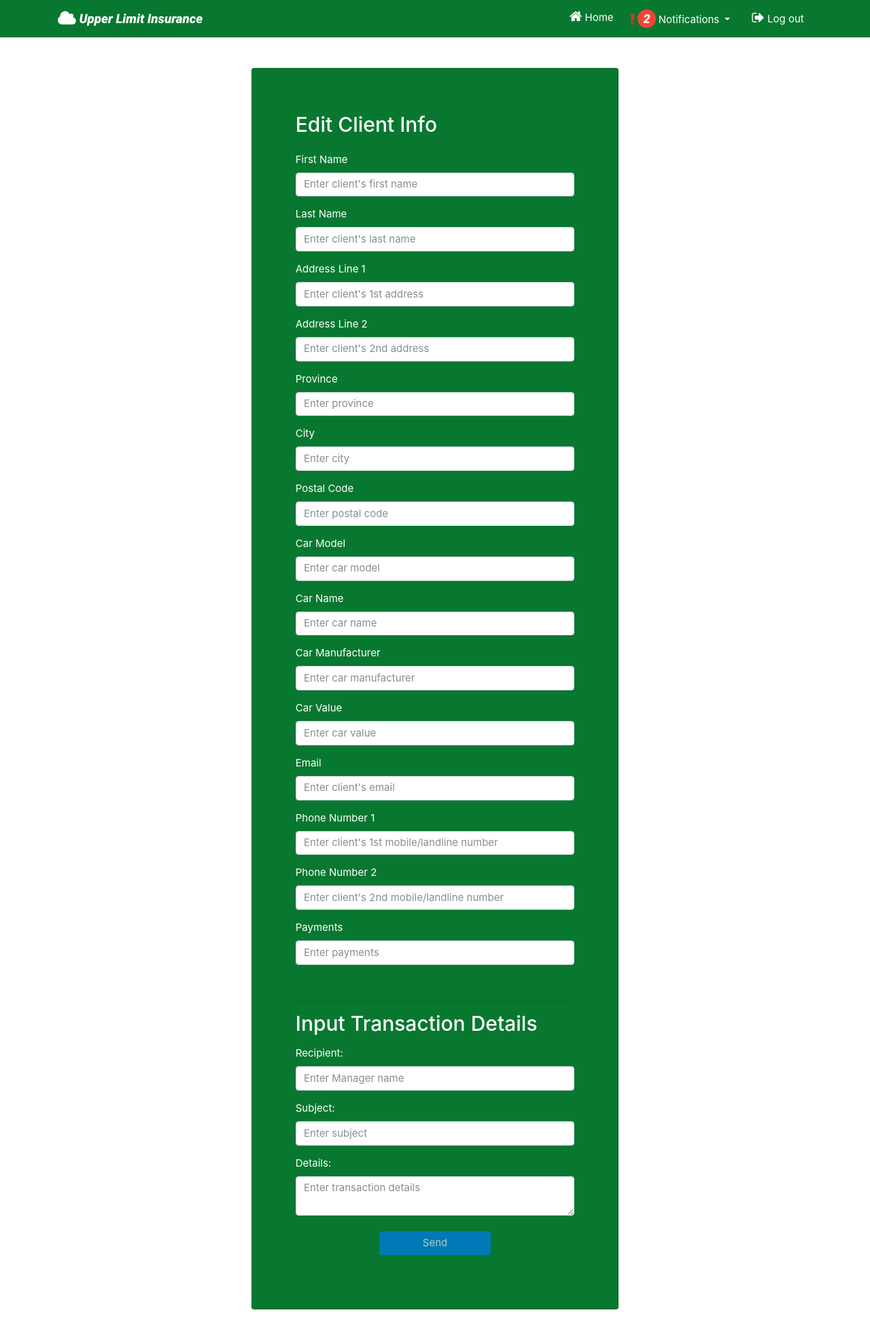
After one commit to randito-roxasjr/Introse-Group-LoDee, a PHP site: page /upperlimit/editClient.html in a window 1280 px wide. The commit adds this page. Shown: the whole page at 68% size. Run offline with PHP 8.4, Linux system fonts and the light colour scheme; some libraries are stand-ins or nearby versions.

Commit message:
update home_agent

```diff
--- /dev/null
+++ b/editClient.html
@@ -0,0 +1,301 @@
+<!DOCTYPE html>
+<html>
+
+<head>
+  <style>
+    nav, #container, button{
+      background-color: #087830;
+    }
+
+    #brand:hover {
+      text-shadow: 2px 2px #000000;
+    }
+
+	#inbox:hover, #notifications:hover, #logout:hover, #myBtn:hover {
+      background-color: rgba(0, 0, 0, 0.3);
+    }
+
+	#myBtn {
+		display: none;
+		position: fixed;
+		bottom: 20px;
+		right: 30px;
+		z-index: 99;
+		border: none;
+		outline: none;
+		background-color: #087830;
+		color: white;
+		cursor: pointer;
+		padding: 15px;
+		border-radius: 10px;
+	}
+
+	.badge {
+		border-radius:1em;
+		margin:0 0.25em;
+	}
+
+	/* The Modal (background) */
+
+    .modal {
+      display: none;
+      /* Hidden by default */
+      position: fixed;
+      /* Stay in place */
+	  z-index: 1;
+      /* Sit on top */
+      padding-top: 10px;
+      /* Location of the box */
+      left: 0;
+      top: 0;
+      width: 100%;
+      /* Full width */
+      height: 100%;
+      /* Full height */
+      overflow: auto;
+      /* Enable scroll if needed */
+      background-color: rgb(0, 0, 0);
+      /* Fallback color */
+      background-color: rgba(0, 0, 0, 0.4);
+      /* Black w/ opacity */
+    }
+    /* Modal Content */
+
+    .modal-content {
+      background-color: #fefefe;
+      margin: auto;
+      padding: 20px;
+      border: 1px solid #888;
+      width: 80%;
+    }
+    /* The Close Button */
+
+    .close {
+      color: #aaaaaa;
+      float: right;
+      font-size: 28px;
+      font-weight: bold;
+    }
+
+    .close:hover,.close:focus {
+      color: #000;
+      text-decoration: none;
+      cursor: pointer;
+    }
+
+	#modal-body {
+		font-color: black;
+	}
+
+	.form-group {
+		color: white;
+	}
+
+	.form-group2 {
+		color: black;
+	}
+
+	dropdown-item{
+		cursor: pointer;
+	}
+  </style>
+  <script>
+	// When the user scrolls down 20px from the top of the document, show the button
+	window.onscroll = function() {scrollFunction()};
+
+	function scrollFunction() {
+		if (document.body.scrollTop > 20 || document.documentElement.scrollTop > 20) {
+			document.getElementById("myBtn").style.display = "block";
+		} else {
+			document.getElementById("myBtn").style.display = "none";
+		}
+	}
+
+	// When the user clicks on the button, scroll to the top of the document
+	function topFunction() {
+		document.body.scrollTop = 0; // For Chrome, Safari and Opera
+		document.documentElement.scrollTop = 0; // For IE and Firefox
+	}
+  </script>
+  <meta charset="utf-8">
+  <meta name="viewport" content="width=device-width, initial-scale=1">
+  <link href="https://fonts.googleapis.com/css?family=Montserrat:600i|Roboto:900i" rel="stylesheet">
+  <link rel="stylesheet" href="https://www.w3schools.com/w3css/4/w3.css">
+  <link rel="stylesheet" href="https://cdnjs.cloudflare.com/ajax/libs/font-awesome/4.7.0/css/font-awesome.min.css" type="text/css">
+  <link rel="stylesheet" href="https://maxcdn.bootstrapcdn.com/bootstrap/4.0.0-beta.2/css/bootstrap.min.css" integrity="sha384-PsH8R72JQ3SOdhVi3uxftmaW6Vc51MKb0q5P2rRUpPvrszuE4W1povHYgTpBfshb" crossorigin="anonymous">
+  <link href="https://fonts.googleapis.com/css?family=Bitter" rel="stylesheet">
+  <link href="https://fonts.googleapis.com/css?family=Abril+Fatface|Concert+One|Lobster" rel="stylesheet">
+  <link rel="stylesheet" href="bootstrap-notifications.css" type="text/css">
+  <link rel="stylesheet" href="bootstrap-notifications.min.css" type="text/css">
+  <script src="https://ajax.googleapis.com/ajax/libs/jquery/2.2.0/jquery.min.js"></script>
+</head>
+
+<body>
+	<nav class="navbar navbar-expand-md navbar-dark">
+    <div class="container">
+      <a id="brand" class="navbar-brand" href="home_Agent.html"><i class="fa d-inline fa-lg fa-cloud"></i><b style="font-family: 'Roboto', sans-serif">  Upper Limit Insurance</b></a>
+      <button class="navbar-toggler navbar-toggler-right" type="button" data-toggle="collapse" data-target="#navbar2SupportedContent"
+        aria-controls="navbar2SupportedContent" aria-expanded="false" aria-label="Toggle navigation"> <span class="navbar-toggler-icon"></span> </button>
+      <div class="collapse navbar-collapse text-center justify-content-end" id="navbar2SupportedContent">
+        <ul class="navbar-nav">
+		  <li class="nav-item">
+            <a id="logout" class="btn navbar-btn ml-2 text-white" href="home_agent.html"><i class="fa fa-home" aria-hidden="true" style="font-size:20px"></i> Home</a>
+          </li>
+          <li class="nav-item">
+            <div class="btn-group">
+              <button id="notifications" class="btn dropdown-toggle text-white" data-toggle="dropdown" style="cursor:pointer">
+				<i style="color: #f42929"class="fa d-inline fa-lg fa-exclamation -o"></i>
+				  <span style="font-size: 18px; font-family: 'Roboto', sans-serif" class="w3-badge w3-red">2</span>
+					Notifications
+			  </button>
+              <div class="dropdown-menu">
+				<a class="dropdown-item text-center"><center><a href="#">Dave Lister</a> confirmed <a href="#">Transaction #1</a></center></a></a>
+                <div class="dropdown-divider"></div>
+                <a class="dropdown-item text-center"><center><a href="#">Bob Brown</a> rejected <a href="#">Transaction #2</a></center></a></a>
+                <div class="dropdown-divider"></div>
+                <a style="color: #087830" href="notifications_agent.html" class="dropdown-item text-center"><i class="glyphicon glyphicon-search"></i>View All</a>
+              </div>
+            </div>
+        </ul>
+		<a id="logout" class="btn navbar-btn ml-2 text-white" href="home.html"><i style="font-size:20px" class="fa">&#xf08b;</i> Log out</a>
+      </div>
+    </div>
+	</nav>
+  <div class="py-5" style="background-color: #FFFFFF">
+    <div class="container">
+      <div class="row">
+        <div class="col-md-3"> </div>
+        <div class="col-md-6">
+          <div class="card p-5" style="background-color: #087830">
+            <div class="card-body">
+              <h2 style="color: white;" class="mb-4">Edit Client Info</h2>
+              <form action = "http://localhost:8080/upperlimit/clientadded.php" method = "post">
+                <div class="form-group"> <label>First Name</label>
+                  <input type="text" name="firstname" class="form-control" placeholder="Enter client's first name" required> </div>
+				<div class="form-group"> <label>Last Name</label>
+                  <input type="text" name="lastname" class="form-control" placeholder="Enter client's last name" required> </div>
+                <div class="form-group"> <label>Address Line 1</label>
+                  <input type="text" name="address1" class="form-control" placeholder="Enter client's 1st address" required> </div>
+				<div class="form-group"> <label>Address Line 2</label>
+                  <input type="text" name="address2" class="form-control" placeholder="Enter client's 2nd address"> </div>
+				<div class="form-group"> <label>Province</label>
+                  <input type="text" name="province" class="form-control" placeholder="Enter province" required> </div>
+				<div class="form-group"> <label>City</label>
+                  <input type="text" name="city" class="form-control" placeholder="Enter city" required> </div>
+				<div class="form-group"> <label>Postal Code</label>
+                  <input type="number" name="postalcode" min="1" step="any" class="form-control" placeholder="Enter postal code" required> </div>
+                <div class="form-group"> <label>Car Model</label>
+                  <input type="text" name="carmodel" class="form-control" placeholder="Enter car model" required> </div>
+                <div class="form-group"> <label>Car Name</label>
+                  <input type="text" name="carname" class="form-control" placeholder="Enter car name" required> </div>
+				<div class="form-group"> <label>Car Manufacturer</label>
+                  <input type="text" name="carmanufacturer" class="form-control" placeholder="Enter car manufacturer" required> </div>
+                <div class="form-group"> <label>Car Value</label>
+                  <input type="number" name="carvalue" min="1" step="any" class="form-control" placeholder="Enter car value" required> </div>
+                <div class="form-group"> <label>Email</label>
+                  <input type="email" name="emailaddress" class="form-control" placeholder="Enter client's email" required> </div>
+                <div class="form-group"> <label>Phone Number 1</label>
+                  <input type="tel" name="phonenumber1" class="form-control" placeholder="Enter client's 1st mobile/landline number" required> </div>
+				<div class="form-group"> <label>Phone Number 2</label>
+                  <input type="tel" name="phonenumber2" class="form-control" placeholder="Enter client's 2nd mobile/landline number"> </div>
+                <div class="form-group"> <label>Payments</label>
+                  <input type="number" class="form-control" placeholder="Enter payments" required> </div>
+				<!--<button class="btn btn-primary" id="abc2" data-toggle="modal" data-target="#exampleModalLong1" disabled >Set Transaction Details</button>
+				<script type="text/javascript">
+					function s(){
+					var i=document.getElementById("abc");
+						if(i.value==""){
+							document.getElementById("abc2").disabled=true;
+							document.getElementById("abc2").style="cursor:";
+						}
+						else{
+							document.getElementById("abc2").disabled=false;
+							document.getElementById("abc2").style="cursor:pointer";
+						}
+					}
+				</script>
+				<br>
+				<!-- Modal --
+				  <div class="modal fade" id="exampleModalLong1" tabindex="-1" role="dialog" aria-labelledby="exampleModalLongTitle" aria-hidden="true">
+					<div class="modal-dialog" role="document">
+					  <div class="modal-content">
+						<div class="modal-header">
+						  <h5 class="modal-title" id="exampleModalLongTitle">New transaction</h5>
+						  <button type="button" class="close" data-dismiss="modal" aria-label="Close"> <span aria-hidden="true">×</span> </button>
+						</div>
+						<div style="font-color: black" class="modal-body">
+							  <small class="timestamp" id="para1"></small>
+							  <br>
+							  <br>
+							  <script>
+								document.getElementById("para1").innerHTML = formatAMPM();
+
+								function formatAMPM() {
+								var d = new Date(),
+									minutes = d.getMinutes().toString().length == 1 ? '0'+d.getMinutes() : d.getMinutes(),
+									hours = d.getHours().toString().length == 1 ? '0'+d.getHours() : d.getHours()-12,
+									ampm = d.getHours() >= 12 ? 'pm' : 'am',
+									months = ['Jan','Feb','Mar','Apr','May','Jun','Jul','Aug','Sep','Oct','Nov','Dec'],
+									days = ['Sun','Mon','Tue','Wed','Thu','Fri','Sat'];
+								return 'Today is '+days[d.getDay()]+', '+months[d.getMonth()]+' '+d.getDate()+', '+d.getFullYear()+' -  '+hours+':'+minutes+ampm;
+								}
+							  </script>
+							  -->
+							  <br>
+							  <hr>
+							  <h2 style="color: white;" class="form-group">Input Transaction Details</h2>
+							  <div class="form-group">
+								<label for="recipient-name" class="form-control-label">Recipient:</label>
+								<input type="text" class="form-control" id="recipient-name" placeholder="Enter Manager name" required>
+							  </div>
+							  <div class="form-group">
+								<label for="recipient-name" class="form-control-label">Subject:</label>
+								<input type="text" class="form-control" id="subject" placeholder="Enter subject" required>
+							  </div>
+							  <div class="form-group">
+								<label for="message-text" class="form-control-label">Details:</label>
+								<textarea min="1" step="any" id="abc" onkeyup="s()" class="form-control" id="message-text" placeholder="Enter transaction details" required></textarea>
+								<center>
+								<br>
+								<input onclick="Sent()" type="submit" id="abc2" name="submit" value="Send" class="btn btn-primary" style="width: 40%" disabled />
+								<script type="text/javascript">
+									function s(){
+									var i=document.getElementById("abc");
+										if(i.value==""){
+											document.getElementById("abc2").disabled=true;
+											document.getElementById("abc2").style="cursor: ; width: 40%";
+										}
+										else{
+											document.getElementById("abc2").disabled=false;
+											document.getElementById("abc2").style="cursor: pointer; width: 40%";
+										}
+									}
+								</script>
+								<script>
+								function Sent() {
+									alert("Successfully Sent!");
+								}
+								</script>
+							</center>
+							  </div>
+
+						<!--<div class="modal-footer">
+						  <button type="button" class="btn btn-secondary" data-dismiss="modal" style="cursor: pointer">Cancel</button>-->
+						</form>
+						</div>
+					  </div>
+					</div>
+				  </div>
+            </div>
+          </div>
+        </div>
+      </div>
+    </div>
+	<button onclick="topFunction()" id="myBtn" title="Go to top" class="fa" style="font-size:35px">&#xf0aa;</button>
+  </div>
+  <script src="https://code.jquery.com/jquery-3.2.1.slim.min.js" integrity="sha384-KJ3o2DKtIkvYIK3UENzmM7KCkRr/rE9/Qpg6aAZGJwFDMVNA/GpGFF93hXpG5KkN" crossorigin="anonymous"></script>
+  <script src="https://cdnjs.cloudflare.com/ajax/libs/popper.js/1.11.0/umd/popper.min.js" integrity="sha384-b/U6ypiBEHpOf/4+1nzFpr53nxSS+GLCkfwBdFNTxtclqqenISfwAzpKaMNFNmj4" crossorigin="anonymous"></script>
+  <script src="https://maxcdn.bootstrapcdn.com/bootstrap/4.0.0-beta/js/bootstrap.min.js" integrity="sha384-h0AbiXch4ZDo7tp9hKZ4TsHbi047NrKGLO3SEJAg45jXxnGIfYzk4Si90RDIqNm1" crossorigin="anonymous"></script>
+</body>
+
+</html>
--- a/home_Agent.php
+++ b/home_Agent.php
@@ -179,7 +179,7 @@
 			  <div class="card text-white p-5" style="background-color: #087830">
 				<div class="card-body">
 					<h1 style="text-align:center; font-family: 'Roboto', sans-serif">
-						Welcome, (first_name)
+						Welcome, <?php echo $_SESSION["logged_user"];?>
 					</h1>
 					<center>
 						<p class="timestamp" id="lblTime"></p>
```
